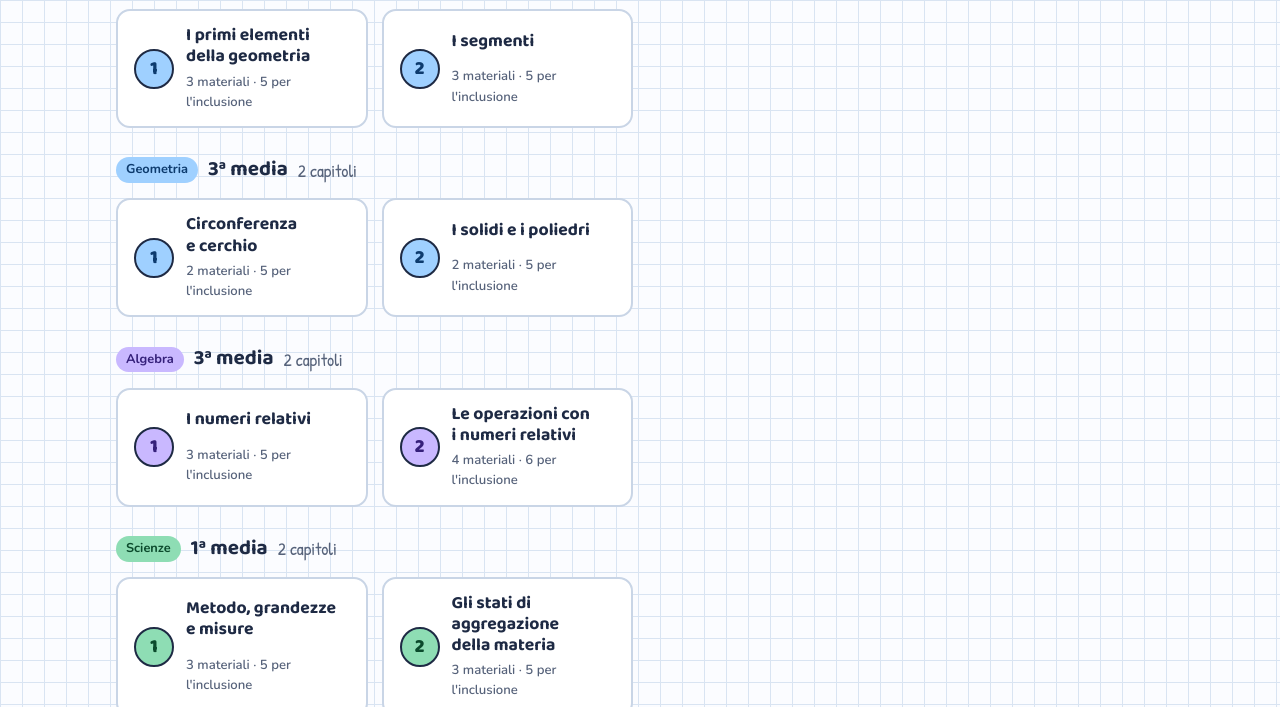
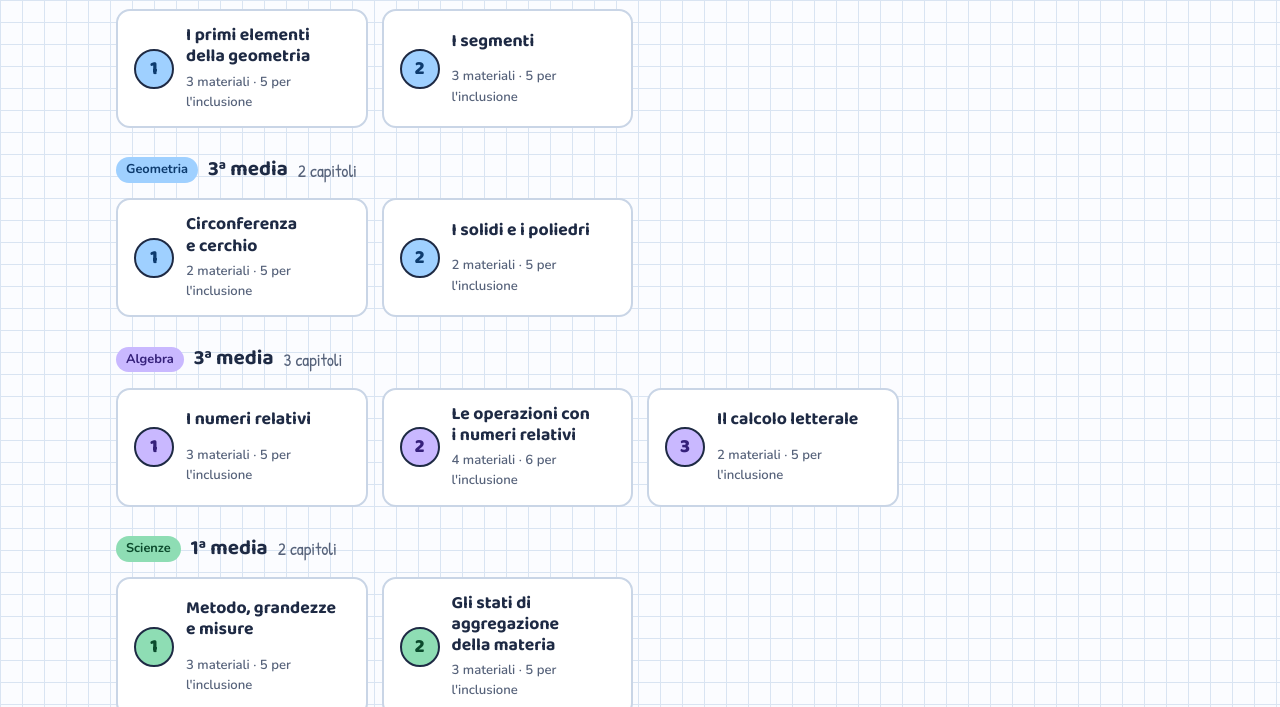
Before and after one commit to ilnicoprof/ilnicoprof, a plain HTML site: page index.html in a window 1280 px wide. Shown: the part 814-1521 px from the top of the page. Drawn offline with nearby package versions, Linux system fonts and the light colour scheme.

Commit message:
Nuovo capitolo: Il calcolo letterale (algebra 3ª)
Co-Authored-By: Claude Opus 5.5 <noreply@anthropic.com>

```diff
--- a/index.html
+++ b/index.html
@@ -232,7 +232,7 @@ dialog::backdrop{background:var(--veil)}
 <div class="toast" id="toast" hidden></div>
 
 <div class="firma" aria-hidden="true"><img src="immagini/logo-mini.png" alt=""><span>Powered by <b>ilnicoprof</b></span></div>
-<script src="materiali.js?v=acf67182"></script>
+<script src="materiali.js?v=b5467d08"></script>
 <script src="giochi.js?v=174fc10f"></script>
 <script src="frasi.js?v=abf57d0f"></script>
 <script src="trofei.js?v=0e06068c"></script>
--- a/materiali.js
+++ b/materiali.js
@@ -457,6 +457,57 @@ const CAPITOLI = [
   ]
  },
  {
+  "materia": "algebra",
+  "classe": "3ª",
+  "titolo": "Il calcolo letterale",
+  "file": [
+   {
+    "nome": "Appunti",
+    "formato": "PDF",
+    "kb": 1183,
+    "link": "materiali/ALGEBRA/3 - Il calcolo letterale/Il calcolo letterale - Appunti.pdf"
+   },
+   {
+    "nome": "Mappa concettuale",
+    "formato": "PDF",
+    "kb": 44,
+    "link": "materiali/ALGEBRA/3 - Il calcolo letterale/Il calcolo letterale - Mappa concettuale.pdf"
+   }
+  ],
+  "inclusione": [
+   {
+    "nome": "Scheda PEI",
+    "formato": "PDF",
+    "kb": 357,
+    "link": "materiali/ALGEBRA/3 - Il calcolo letterale/Il calcolo letterale - Scheda PEI.pdf"
+   },
+   {
+    "nome": "Scheda PEI semplificata",
+    "formato": "PDF",
+    "kb": 526,
+    "link": "materiali/ALGEBRA/3 - Il calcolo letterale/Il calcolo letterale - Scheda PEI semplificata.pdf"
+   },
+   {
+    "nome": "Scheda visuale",
+    "formato": "PDF",
+    "kb": 69,
+    "link": "materiali/ALGEBRA/3 - Il calcolo letterale/Il calcolo letterale - Scheda visuale.pdf"
+   },
+   {
+    "nome": "Esercizi PEI",
+    "formato": "PDF",
+    "kb": 324,
+    "link": "materiali/ALGEBRA/3 - Il calcolo letterale/Il calcolo letterale - Esercizi PEI.pdf"
+   },
+   {
+    "nome": "Esercizi PEI semplificati",
+    "formato": "PDF",
+    "kb": 149,
+    "link": "materiali/ALGEBRA/3 - Il calcolo letterale/Il calcolo letterale - Esercizi PEI semplificata.pdf"
+   }
+  ]
+ },
+ {
   "materia": "scienze",
   "classe": "1ª",
   "titolo": "Metodo, grandezze e misure",
```
Also changed, not shown: 7 other files.
